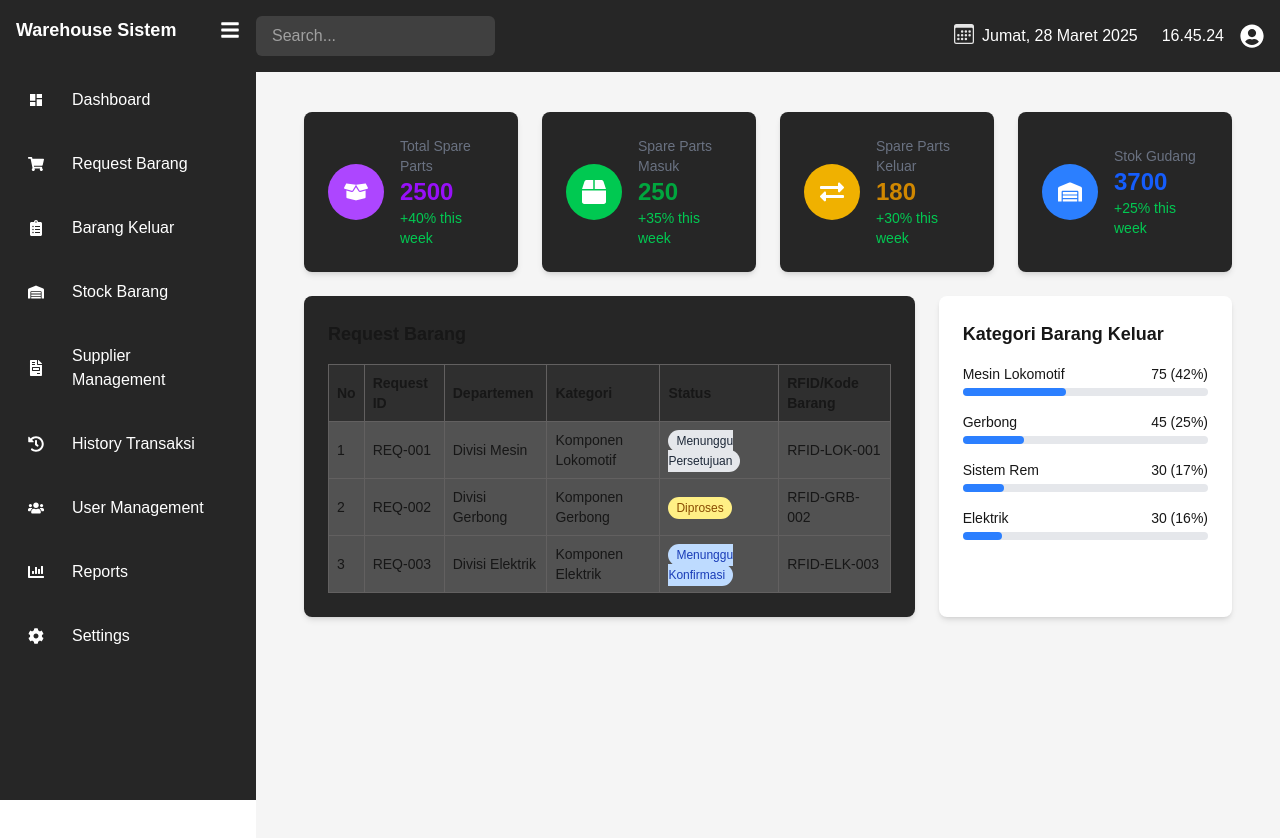
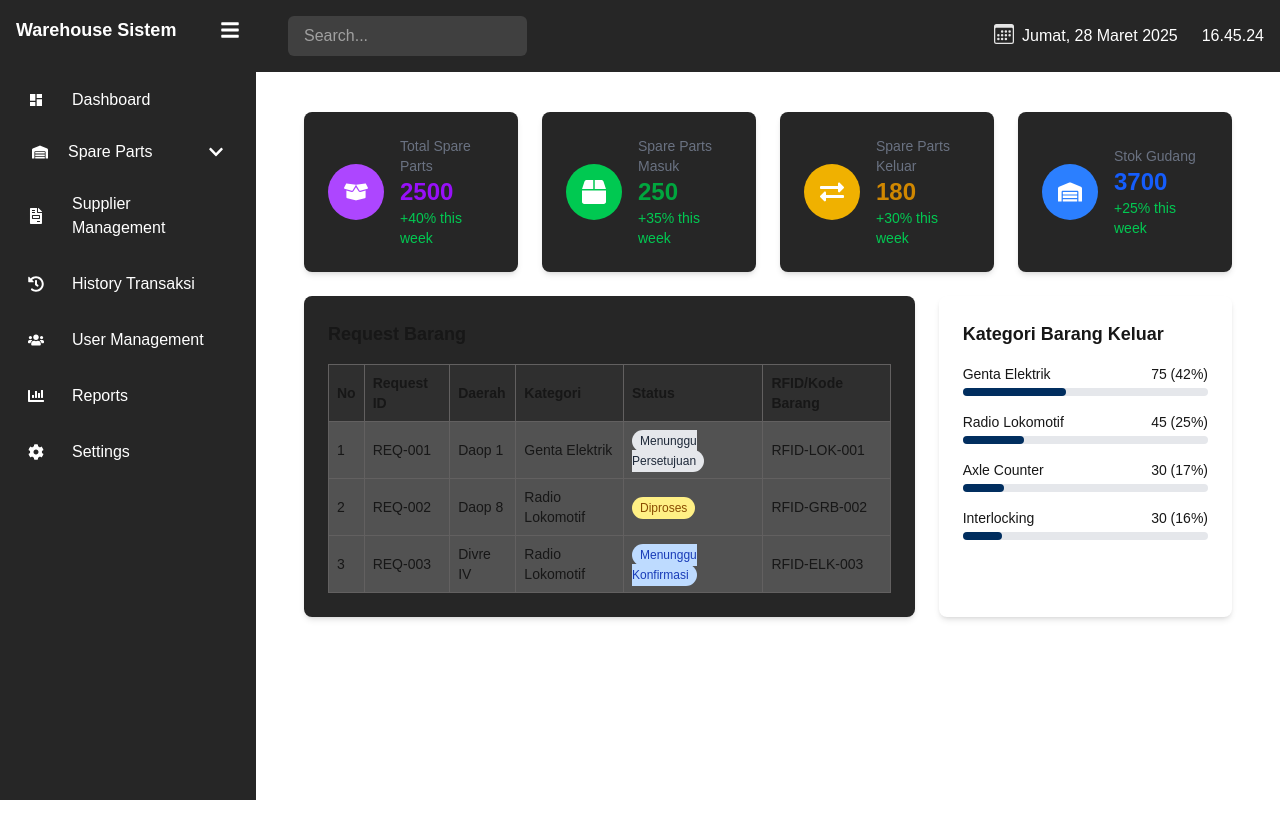
Before and after one commit to rapleeee/warehouse-management-system, a Next.js app: page / in a window 1280 px wide. Shown: the top 838 px of the page. Built offline with nearby package versions, Linux system fonts and the light colour scheme.

Commit message:
feat:update menu dropdown fix named

```diff
--- a/src/app/RequestBarang/page.tsx
+++ b/src/app/RequestBarang/page.tsx
@@ -99,9 +99,9 @@ const RequestBarang = () => {
                     />
                     <button
                         type="submit"
-                        className="bg-blue-500 hover:bg-blue-600 text-white px-4 py-2 rounded-md flex items-center justify-center gap-2"
+                        className="bg-[#012a4b] hover:bg-[#012a41] text-white px-4 py-2 rounded-md flex items-center justify-center gap-2"
                     >
-                        <FaPlus /> Request
+                         Request
                     </button>
                 </div>
             </form>
--- a/src/app/page.tsx
+++ b/src/app/page.tsx
@@ -46,26 +46,26 @@ const SparepartsDashboard = () => {
             title: "Stok Gudang",
             value: sparePartsData.totalWarehouseStock,
             percentage: 25,
-            bgColor: "bg-blue-500 dark:bg-blue-700",
+            bgColor: "bg-blue-500 dark:bg-[#1e3a8a]",
             textColor: "text-blue-600 dark:text-blue-300"
         }
     ];
 
     const [categoryOutData] = useState([
-        { category: "Mesin Lokomotif", quantity: 75, percentage: 42 },
-        { category: "Gerbong", quantity: 45, percentage: 25 },
-        { category: "Sistem Rem", quantity: 30, percentage: 17 },
-        { category: "Elektrik", quantity: 30, percentage: 16 }
+        { category: "Genta Elektrik", quantity: 75, percentage: 42 },
+        { category: "Radio Lokomotif", quantity: 45, percentage: 25 },
+        { category: "Axle Counter", quantity: 30, percentage: 17 },
+        { category: "Interlocking", quantity: 30, percentage: 16 }
     ]);
 
     const [requestData] = useState([
-        { requestId: "REQ-001", departemen: "Divisi Mesin", kategori: "Komponen Lokomotif", status: "Menunggu Persetujuan", rfidCode: "RFID-LOK-001" },
-        { requestId: "REQ-002", departemen: "Divisi Gerbong", kategori: "Komponen Gerbong", status: "Diproses", rfidCode: "RFID-GRB-002" },
-        { requestId: "REQ-003", departemen: "Divisi Elektrik", kategori: "Komponen Elektrik", status: "Menunggu Konfirmasi", rfidCode: "RFID-ELK-003" }
+        { requestId: "REQ-001", departemen: "Daop 1", kategori: "Genta Elektrik", status: "Menunggu Persetujuan", rfidCode: "RFID-LOK-001" },
+        { requestId: "REQ-002", departemen: "Daop 8", kategori: "Radio Lokomotif", status: "Diproses", rfidCode: "RFID-GRB-002" },
+        { requestId: "REQ-003", departemen: "Divre IV", kategori: "Radio Lokomotif", status: "Menunggu Konfirmasi", rfidCode: "RFID-ELK-003" }
     ]);
 
     return (
-        <div className="p-12 bg-neutral-100 dark:bg-neutral-900 min-h-screen dark:text-white">
+        <div className="p-12 min-h-screen dark:text-white">
             <div className="grid grid-cols-1 sm:grid-cols-4 gap-6 mb-6">
                 {dashboardCards.map((card, index) => (
                     <DashboardCard
@@ -88,7 +88,7 @@ const SparepartsDashboard = () => {
                             <tr className="text-left">
                                 <th className="py-2">No</th>
                                 <th className="py-2">Request ID</th>
-                                <th className="py-2">Departemen</th>
+                                <th className="py-2">Daerah</th>
                                 <th className="py-2">Kategori</th>
                                 <th className="py-2">Status</th>
                                 <th className="py-2">RFID/Kode Barang</th>
@@ -120,7 +120,6 @@ const SparepartsDashboard = () => {
                     </table>
                 </div>
 
-                {/* Kategori Barang Keluar */}
                 <div className="bg-white dark:bg-neutral-800 shadow-md rounded-lg p-6">
                     <h3 className="text-lg font-semibold mb-4">Kategori Barang Keluar</h3>
                     {categoryOutData.map((category) => (
@@ -131,7 +130,7 @@ const SparepartsDashboard = () => {
                             </div>
                             <div className="bg-gray-200 dark:bg-gray-700 rounded-full h-2">
                                 <div
-                                    className="bg-blue-500 dark:bg-blue-400 rounded-full h-2 progress-bar"
+                                    className="bg-[#012E5F] dark:bg-[#012E5F] rounded-full h-2 progress-bar"
                                     style={{ width: `${category.percentage}%` }}
                                 ></div>
                             </div>
--- a/src/layouts/Sidebar.tsx
+++ b/src/layouts/Sidebar.tsx
@@ -1,4 +1,4 @@
-"use client"
+"use client";
 import React, { useEffect, useState } from "react";
 import SidebarItem from "@/components/SidebarItem";
 import {
@@ -6,49 +6,48 @@ import {
     FaChartBar,
     FaClipboardList,
     FaWarehouse,
-    FaUserCircle,
     FaHistory,
     FaUsers,
     FaCog,
     FaFileInvoice,
     FaShoppingCart,
+    FaChevronDown,
+    FaChevronUp,
+    FaBoxOpen,
 } from "react-icons/fa";
 import { MdDashboard } from "react-icons/md";
 import { BsCalendar3 } from "react-icons/bs";
 
 const Sidebar = () => {
     const [isOpen, setIsOpen] = useState(true);
+    const [isDropdownOpen, setIsDropdownOpen] = useState(false);
     const [currentTime, setCurrentTime] = useState<string | null>(null);
     const [currentDate, setCurrentDate] = useState<string | null>(null);
 
     useEffect(() => {
         const updateClock = () => {
             const now = new Date();
-
-            // Format tanggal: "Jumat, 28 Maret 2025"
             const formattedDate = new Intl.DateTimeFormat("id-ID", {
                 weekday: "long",
                 day: "numeric",
                 month: "long",
                 year: "numeric",
             }).format(now);
-
-            // Format waktu: "HH:mm:ss"
             const formattedTime = new Intl.DateTimeFormat("id-ID", {
                 hour: "2-digit",
                 minute: "2-digit",
                 second: "2-digit",
-                hour12: false, // Gunakan format 24 jam
+                hour12: false,
             }).format(now);
 
             setCurrentDate(formattedDate);
             setCurrentTime(formattedTime);
         };
 
-        updateClock(); // Jalankan pertama kali
-        const timer = setInterval(updateClock, 1000); // Update setiap detik
+        updateClock();
+        const timer = setInterval(updateClock, 1000);
 
-        return () => clearInterval(timer); // Bersihkan interval saat komponen di-unmount
+        return () => clearInterval(timer);
     }, []);
 
     return (
@@ -71,11 +70,29 @@ const Sidebar = () => {
                     </button>
                 </div>
 
-                <ul className={`space-y-4 p-4 ${isOpen ? "block" : "flex flex-col items-center"}`}>
+                <ul className={`space-y-2 p-4 ${isOpen ? "block" : "flex flex-col items-center"}`}>
                     <SidebarItem icon={<MdDashboard />} text="Dashboard" isOpen={isOpen} href="/" />
-                    <SidebarItem icon={<FaShoppingCart />} text="Request Barang" isOpen={isOpen} href="/RequestBarang" />
-                    <SidebarItem icon={<FaClipboardList />} text="Barang Keluar" isOpen={isOpen} href="/BarangKeluar" />
-                    <SidebarItem icon={<FaWarehouse />} text="Stock Barang" isOpen={isOpen} href="/StockBarang" />
+                    <li className="relative">
+                        <button
+                            onClick={() => setIsDropdownOpen(!isDropdownOpen)}
+                            className="flex items-center justify-between w-full px-4 py-2  hover:bg-neutral-600 transition-all rounded-md"
+                        >
+                            <span className="flex items-center gap-5">
+                                <FaWarehouse />
+                                {isOpen && <span>Spare Parts</span>}
+                            </span>
+                            {isOpen && (isDropdownOpen ? <FaChevronUp /> : <FaChevronDown />)}
+                        </button>
+
+                        {isDropdownOpen && (
+                            <div className="mt-1 space-y-1 bg-neutral-700 p-2 rounded-md ml-2 border-l-4 border-neutral-500">
+                                <SidebarItem icon={<FaShoppingCart />} text="Request Barang" isOpen={isOpen} href="/RequestBarang" />
+                                <SidebarItem icon={<FaClipboardList />} text="Barang Keluar" isOpen={isOpen} href="/BarangKeluar" />
+                                <SidebarItem icon={<FaBoxOpen />} text="Stok Barang" isOpen={isOpen} href="/StockBarang" />
+                            </div>
+                        )}
+                    </li>
+
                     <SidebarItem icon={<FaFileInvoice />} text="Supplier Management" isOpen={isOpen} href="/Supplier" />
                     <SidebarItem icon={<FaHistory />} text="History Transaksi" isOpen={isOpen} href="/History" />
                     <SidebarItem icon={<FaUsers />} text="User Management" isOpen={isOpen} href="/User" />
@@ -94,16 +111,15 @@ const Sidebar = () => {
                 <input
                     type="text"
                     placeholder="Search..."
-                    className="bg-neutral-700 text-white px-4 py-2 rounded-md hidden md:block"
+                    className="bg-neutral-700 text-white px-4 py-2 ml-8 rounded-md hidden md:block"
                 />
 
                 <div className="flex items-center gap-4">
-                    <div className="hidden md:flex gap-2">
-                        <BsCalendar3  className="text-xl text-neutral-200" />
-                        {currentDate ? <span className="font-medium">{currentDate}</span> : <span>Loading...</span>}
-                        <span className="ml-4">{currentTime}</span>
+                    <div className="flex gap-2">
+                        <BsCalendar3 className="text-xl text-neutral-200" />
+                        {currentDate ? <span className="font-medium hidden md:inline">{currentDate}</span> : <span>Loading...</span>}
+                        <span className="ml-4 hidden md:inline">{currentTime}</span>
                     </div>
-                    <FaUserCircle className="text-2xl" />
                 </div>
             </div>
         </div>
```
